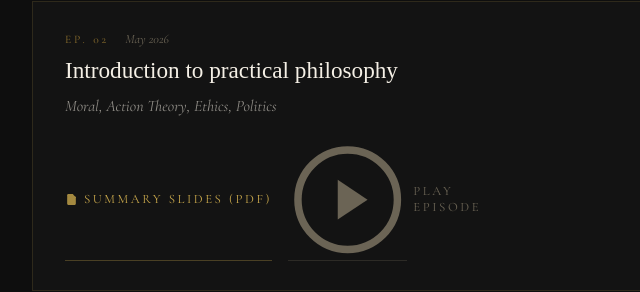
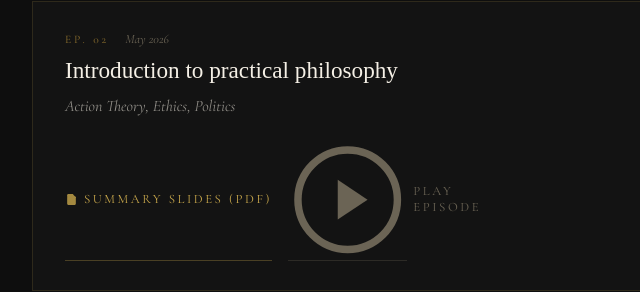
Before and after one commit to markusArzt/WuWei, a plain HTML site: page index.html in a window 1280 px wide. Shown: the part 1055-1347 px from the top of the page, 260-900 px from the left. Drawn offline with nearby package versions, Linux system fonts and the light colour scheme; a web font is replaced by a local one.

Commit message:
Update index.html

```diff
--- a/index.html
+++ b/index.html
@@ -320,7 +320,7 @@
         <span class="ep-date">May 2026</span>
       </div>
       <h2 class="ep-title">Introduction to practical philosophy</h2>
-      <p class="ep-desc">Moral, Action Theory, Ethics, Politics</p>
+      <p class="ep-desc">Action Theory, Ethics, Politics</p>
       <div class="ep-actions">
         <a href="pdfs/ep02-introduction-to-practical-philosophy.pdf" class="btn-pdf" download>
           <svg viewBox="0 0 24 24"><path d="M14 2H6a2 2 0 0 0-2 2v16a2 2 0 0 0 2 2h12a2 2 0 0 0 2-2V8z"/><polyline points="14 2 14 8 20 8" fill="none" stroke="currentColor" stroke-width="2"/><line x1="12" y1="18" x2="12" y2="12" stroke="currentColor" stroke-width="2" fill="none"/><polyline points="9 15 12 18 15 15" fill="none" stroke="currentColor" stroke-width="2"/></svg>
```
